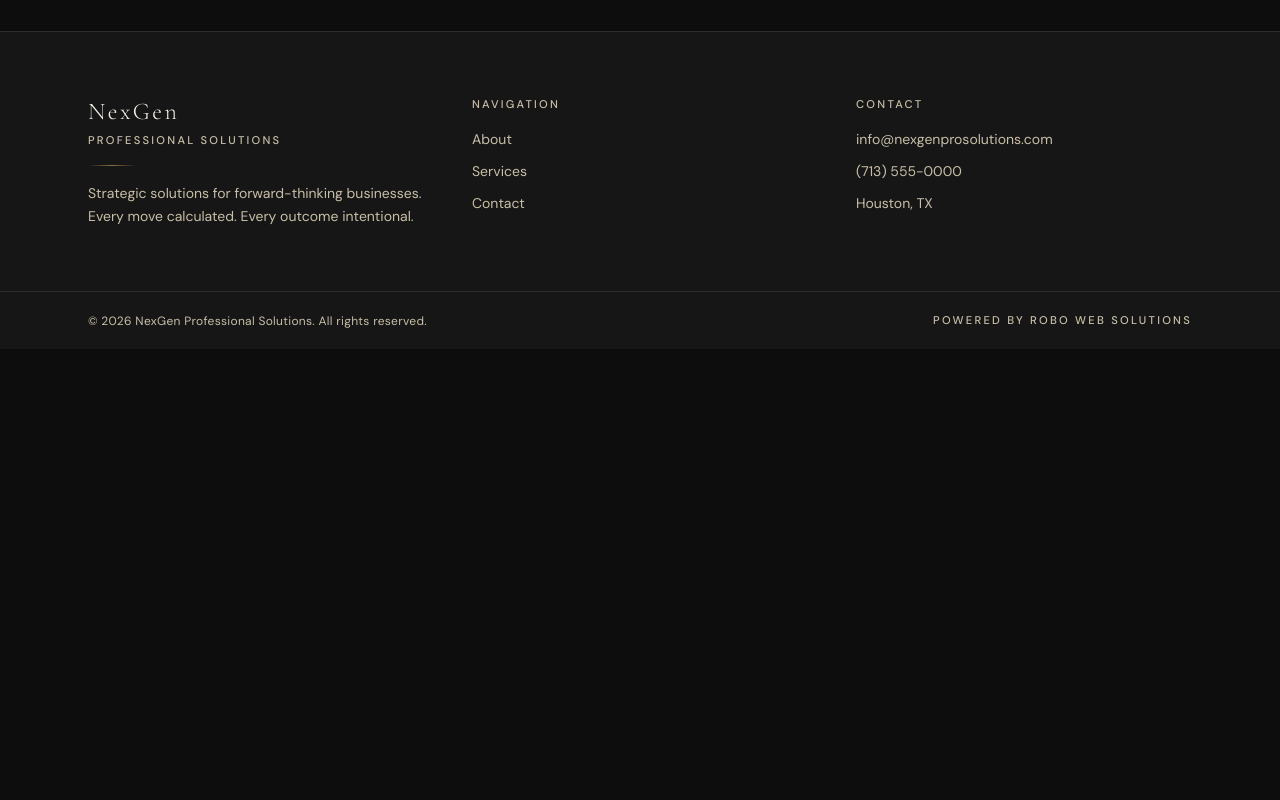
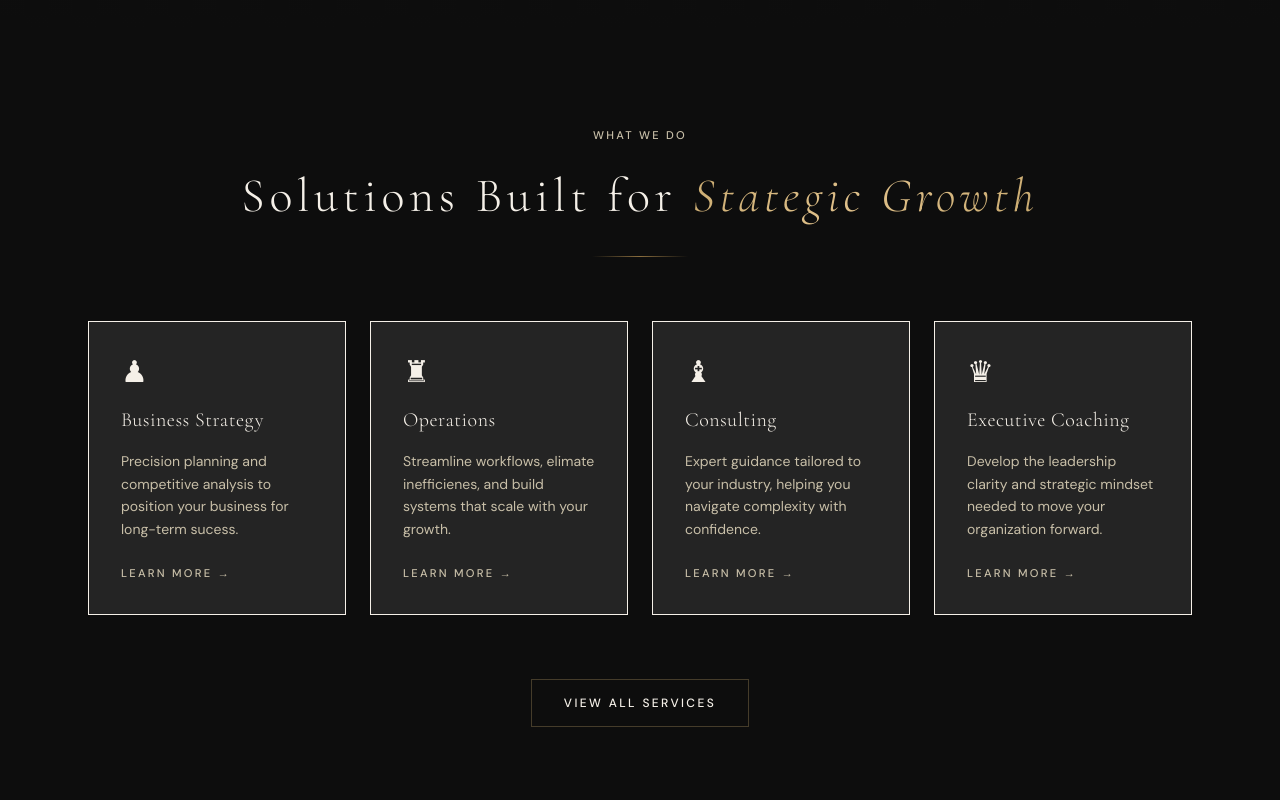
Before and after one commit to rmathew21/nex-gen, a Next.js app: page / in a window 1280 px wide. Shown: the part 800-1600 px from the top of the page. Before the commit the page ends 1149 px from the top, so only its background shows below. Built offline with nearby package versions, Linux system fonts and the light colour scheme.

Commit message:
feat: add services preview section to home page

```diff
--- a/src/app/page.tsx
+++ b/src/app/page.tsx
@@ -1,6 +1,32 @@
 import Image from "next/image";
 import Link from "next/link";
 
+const services = [
+  {
+    icon: '♟',
+    title: 'Business Strategy',
+    description:
+      "Precision planning and competitive analysis to position your business for long-term sucess.",
+  },
+  {
+    icon: '♜',
+    title: 'Operations',
+    description:
+      "Streamline workflows, elimate inefficienes, and build systems that scale with your growth.",
+  },
+  {
+    icon: '♝',
+    title: 'Consulting',
+    description:
+      "Expert guidance tailored to your industry, helping you navigate complexity with confidence.",
+  },
+  {
+    icon: '♛',
+    title: 'Executive Coaching',
+    description:
+      "Develop the leadership clarity and strategic mindset needed to move your organization forward.",
+  },
+]
 export default function Home() {
   return (
     <main>
@@ -24,22 +50,68 @@ export default function Home() {
           </h1>
 
           <p className="text-ivory-dim text-lg md:text-xl leading-relaxed max-w-xl mb-12">
-                  NexGen Professional Solutions help forward-thinking businesses strategize, execute, and win - with precision at every step.
+            NexGen Professional Solutions help forward-thinking businesses
+            strategize, execute, and win - with precision at every step.
           </p>
 
           <div className="flex flex-col sm:flex-row gap-4">
-                  <Link href='/services' className="btn-primary">
+            <Link href="/services" className="btn-primary">
               Explore Services
             </Link>
-                  <Link href='/contact' className="btn-outline">
+            <Link href="/contact" className="btn-outline">
               Get In Touch
+            </Link>
+          </div>
+        </div>
+
+        <div className="absolute bottom-0 left-0 right-0 h-32 bg-linear-to-t from-black to-transparent" />
+      </section>
+
+      {/* Services Preview */}
+      <section className="bg-black py-24">
+        <div className="max-w-6xl mx-auto px-6">
+
+          <div className="text-center mb-16">
+            <p className="label-caps text-gold mb-4">What We Do</p>
+            <h2 className="heading-section text-ivory">
+              Solutions Built for
+              <span className="gold-text italic"> Stategic Growth</span>
+            </h2>
+            <hr className="divider-gold w-24 mx-auto mt-6" />
+          </div>
+
+          <div className="grid grid-cols-1 md:grid-cols-2 lg:grid-cols-4 gap-6">
+
+            {services.map((service) => (
+              <div
+                key={service.title}
+                className="group bg-black-card border border-white10 p-8 flex flex-col gap-4 hover:border-gold40 transition-all duration-500"
+                >
+                  <span className="text-3xl">{service.icon}</span>
+                  <h3 className="font-display text-xl font-light text-ivory tracking-wide">
+                    {service.title}
+                  </h3>
+                  <p className="text-ivory-dim text-sm leading-relaxed flex-1">
+                    {service.description}
+                  </p>
+                  <Link
+                    href='/services'
+                    className="label-caps text-gold-dim hover:text-gold transition-colors duration-300 mt-2"
+                  >
+                    Learn More →
+                  </Link>
+              </div>
+            ))}
+          </div>
+
+          {/* Bottom CTA */}
+          <div className="text-center mt-16">
+            <Link href='/services' className="btn-outline">
+              View All Services
             </Link>
           </div>
 
         </div>
-
-              <div className="absolute bottom-0 left-0 right-0 h-32 bg-linear-to-t from-black to-transparent" />
-
       </section>
     </main>
   );
```
Lines whose indentation alone changed are shown as unchanged.
